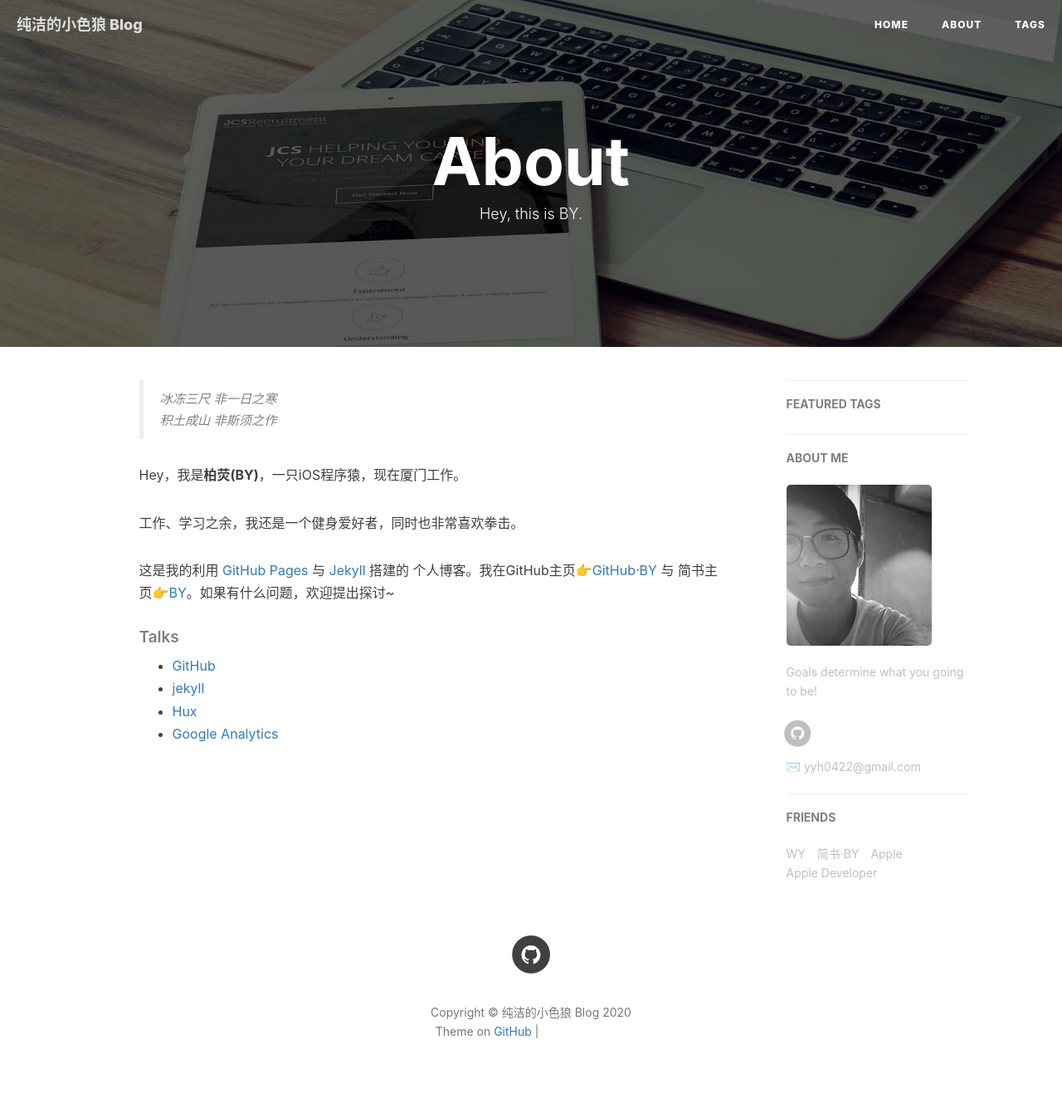
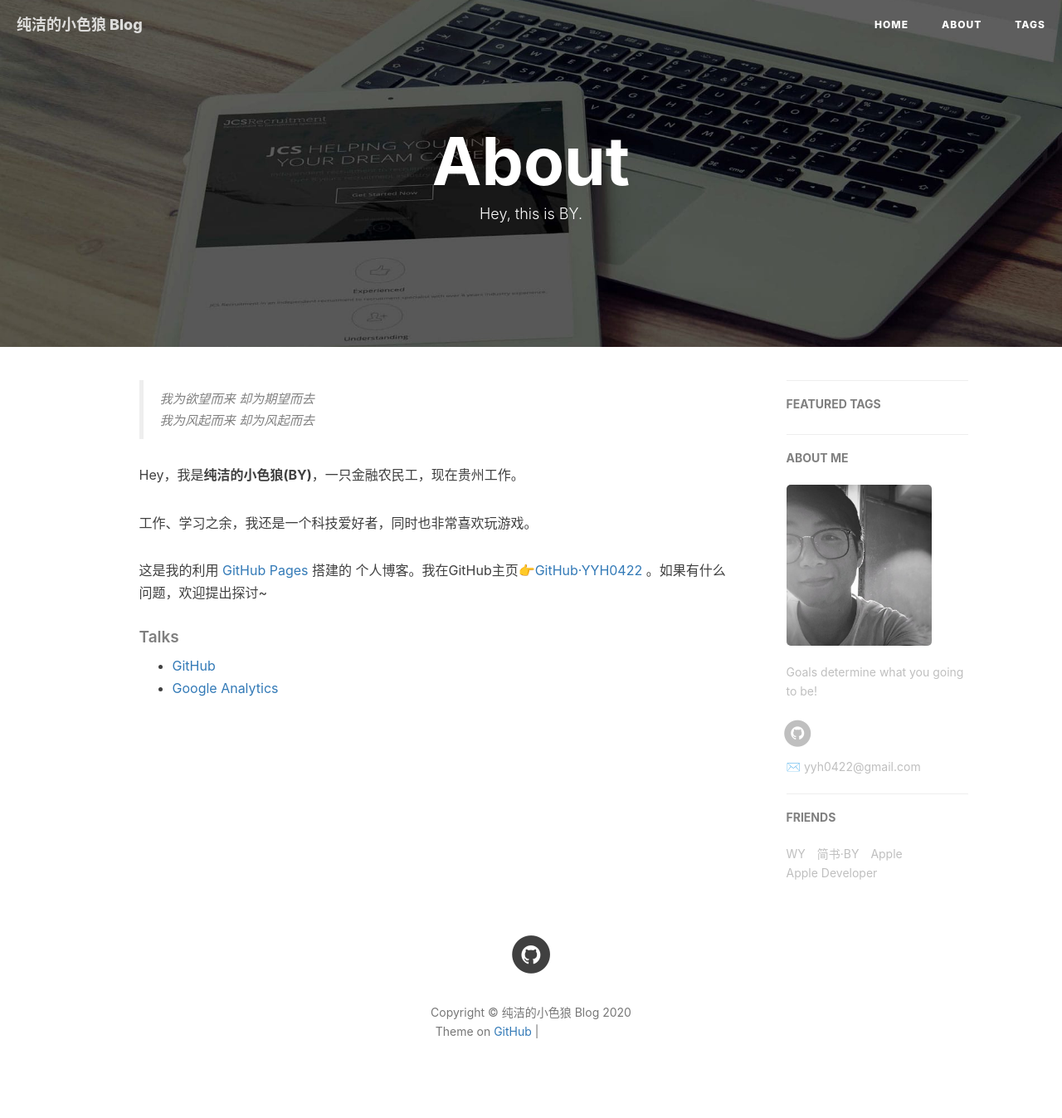
Before and after one commit to yyh0422/yyh0422.github.io, a Jekyll site: the page built from about.html, in a window 1280 px wide. Shown: the whole page at 83% size. Built offline with Jekyll 4.4.1, drawn with Linux system fonts in a browser that asks for light colours; nearby versions of some CDN libraries; comment, search, counter and statistics services are not loaded; grey boxes are pictures that could not be loaded.

Commit message:
Update about.html

```diff
--- a/about.html
+++ b/about.html
@@ -15,14 +15,14 @@
 <div class="zh post-container">
 
     <!--copied from markdown -->
-    <blockquote><p>冰冻三尺 非一日之寒<br>
-    积土成山 非斯须之作</p></blockquote>
+    <blockquote><p>我为欲望而来 却为期望而去<br>
+    我为风起而来 却为风起而去</p></blockquote>
 
-    <p>Hey，我是<strong>柏荧(BY)</strong>，一只iOS程序猿，现在厦门工作。</p>
+    <p>Hey，我是<strong>纯洁的小色狼(BY)</strong>，一只金融农民工，现在贵州工作。</p>
 
-    <p>工作、学习之余，我还是一个健身爱好者，同时也非常喜欢拳击。</p>
+    <p>工作、学习之余，我还是一个科技爱好者，同时也非常喜欢玩游戏。</p>
 
-    <p>这是我的利用 <a href="https://pages.github.com/">GitHub Pages</a> 与 <a href="http://jekyll.com.cn/">Jekyll</a> 搭建的 个人博客。我在GitHub主页<a href="https://github.com/qiubaiying">👉GitHub·BY</a> 与 简书主页<a href="https://http://www.jianshu.com/u/e71990ada2fd">👉BY</a>。如果有什么问题，欢迎提出探讨~</p>
+    <p>这是我的利用 <a href="https://pages.github.com/">GitHub Pages</a> 搭建的 个人博客。我在GitHub主页<a href="https://github.com/yyh0422">👉GitHub·YYH0422</a> 。如果有什么问题，欢迎提出探讨~</p>
 
     <p></p>
 
@@ -30,8 +30,6 @@
 
     <ul>
         <li><a href="https://github.com">GitHub</a></li>
-        <li><a href="http://jekyll.com.cn/">jekyll</a></li>
-        <li><a href="http://huangxuan.me/">Hux</a></li>
         <li><a href="https://analytics.google.com/analytics">Google Analytics</a></li>
     </ul>
 </div>
@@ -51,9 +49,8 @@
 
     <ul>
     <li><a href="https://github.com">GitHub</a></li>
-    <li><a href="http://jekyll.com.cn/">jekyll</a></li>
     <li><a href="https://pages.github.com/">GitHub Pages</a></li>
-    <li><a href="https://qiubaiying.github.io">BY</a></li>
+    <li><a href="https://yyh0422.github.io">BY</a></li>
     </ul>
 </div> -->
 
```
